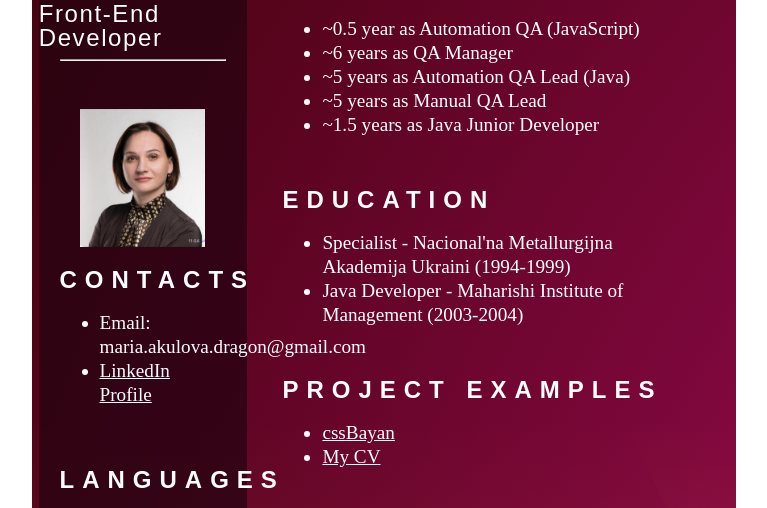
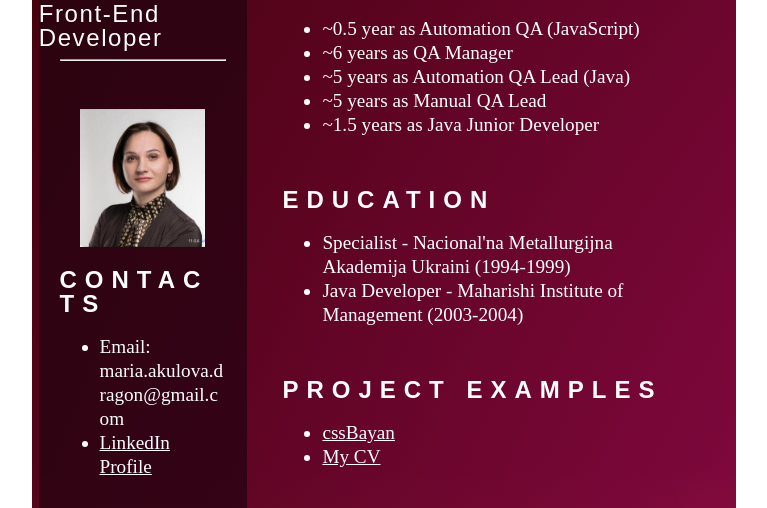
Before and after one commit to maria-akulova/rsschool-cv, a website: page index.html in a window 1280 px wide. Shown: the part 290-798 px from the top of the page, without its empty margins (256-1023 px from the left). Drawn offline with Linux system fonts and the light colour scheme.

Commit message:
feat: wrap all text

```diff
--- a/assets/css/style.css
+++ b/assets/css/style.css
@@ -22,6 +22,8 @@ body {
   margin: 0;
   padding: 0;
   line-height: 1.5rem;
+  word-wrap: break-word;
+  white-space: normal;
 }
 
 .container {
```
Also changed, not shown: index.html (+0 -1 lines).
